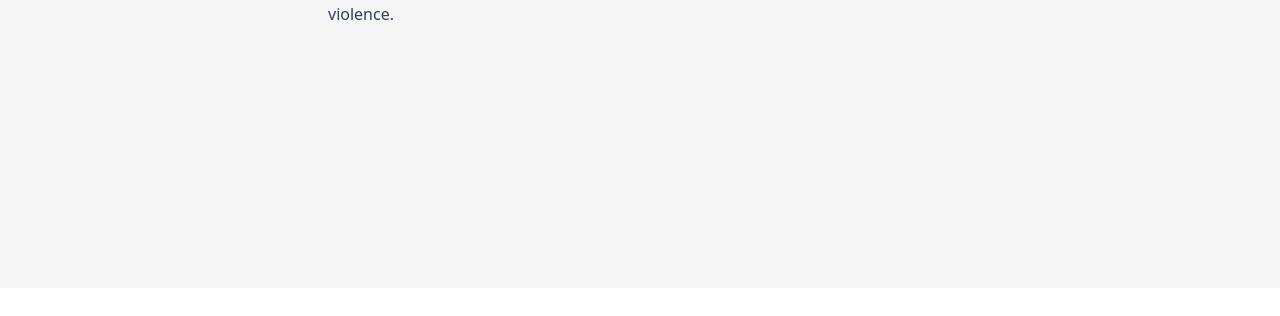
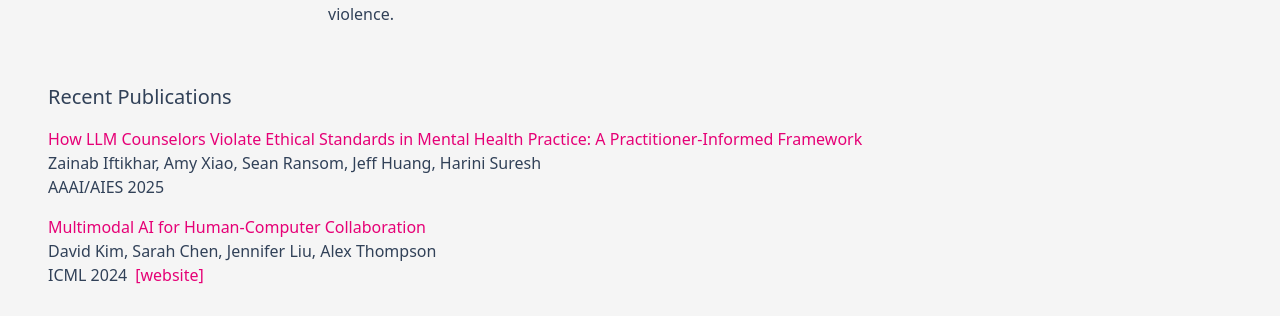
Before and after one commit to prettybuffy/web-vite-app, a React (Vite) app: page / in a window 1280 px wide. Shown: the part 512-828 px from the top of the page. Before the commit the page ends 800 px from the top, so only its background shows below. Built offline with nearby package versions, Linux system fonts and the light colour scheme.

Commit message:
add paper page (structure)

```diff
--- a/src/App.jsx
+++ b/src/App.jsx
@@ -3,6 +3,7 @@ import siteLogo from '/logo.png'
 import './App.css'
 import Header from './pages/Header.jsx';
 import Profile from './pages/Profile.jsx';
+import Papers from './pages/Papers.jsx';
 
 
 /*function App() {
@@ -43,6 +44,7 @@ function App() {
         <div className="grid grid-cols-1 lg:grid-cols-4 gap-8">
           <div className="lg:col-span-3">
           <Profile />
+          <Papers />
           </div>
           <div className="lg:col-span-1">
           </div>
--- /dev/null
+++ b/src/pages/Papers.jsx
@@ -0,0 +1,58 @@
+import React from 'react';
+
+const papers = [
+  {
+    title: "How LLM Counselors Violate Ethical Standards in Mental Health Practice: A Practitioner-Informed Framework",
+    authors: "Zainab Iftikhar, Amy Xiao, Sean Ransom, Jeff Huang, Harini Suresh",
+    venue: "AAAI/AIES 2025",
+    /*award: "(Best Paper Award)",*/
+    link: "#"
+  },
+  {
+    title: "Multimodal AI for Human-Computer Collaboration",
+    authors: "David Kim, Sarah Chen, Jennifer Liu, Alex Thompson",
+    venue: "ICML 2024",
+    website: "[website]",
+    link: "#"
+  }
+];
+
+export default function Research() {
+  return (
+    <section className="p-4">
+      <h2 className="text-xl font-medium text-slate-700 mb-4">
+        Recent Publications</h2>
+
+      <div className="space-y-4">
+        {papers.map((paper, index) => (
+          <div key={index} className="flex gap-4">
+            {/*<div className="flex-shrink-0">
+              <div className="w-12 h-16 bg-red-0 border border-red-300 rounded flex items-center justify-center relative">
+                <div className="w-6 h-6 text-red-600" />
+                <span className="text-xs text-red-600 font-medium absolute bottom-1">PDF</span>
+              </div>
+            </div>*/}
+
+            <div className="flex-1">
+              <h3 className="text-pink-600 hover:underline cursor-pointer">
+                {paper.title}
+              </h3>
+              <p className="text-slate-700">{paper.authors}</p>
+              <div className="flex items-center gap-2">
+                <span className="text-slate-700">{paper.venue}</span>
+                {paper.award && (
+                  <span className="text-orange-600 font-medium">{paper.award}</span>
+                )}
+                {paper.website && (
+                  <a href={paper.link} className="text-pink-600 hover:underline">
+                    {paper.website}
+                  </a>
+                )}
+              </div>
+            </div>
+          </div>
+        ))}
+      </div>
+    </section>
+  );
+}
```
